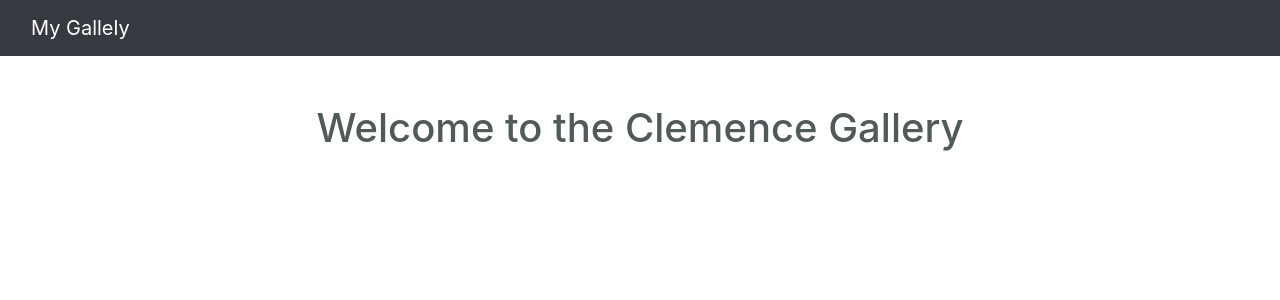
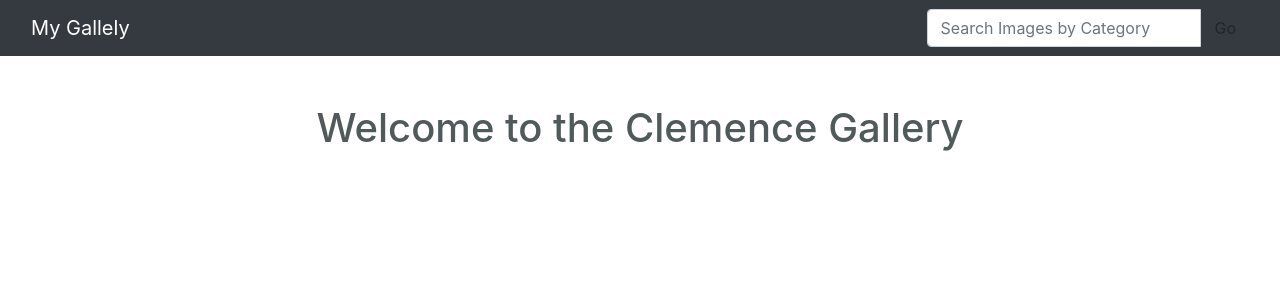
Before and after one commit to finaclemence15/myGalleryPics, a Django app: template photos/templates/welcome.html in a window 1280 px wide. Shown: the top 300 px of the page. Run offline with Django 3.2, Linux system fonts and the light colour scheme; the template is opened without the code that fills it, so the values that code supplies are empty; parts of the project's set-up code (start-up, migrations or seed data) failed here and were passed over; some libraries are stand-ins or nearby versions.

Commit message:
creation search form

```diff
--- a/photos/templates/navbar.html
+++ b/photos/templates/navbar.html
@@ -11,6 +11,15 @@
     <div class="navbar-header">
       <a class="navbar-brand" href="{% url 'welcome' %}">My Gallely</a>
     </div>
+
+    <div class="col-md-2.5 navbar-right" >
+        <div class="input-group">
+          <input type="text" class="form-control" placeholder="Search Images by Category">
+          <div class="input-group-btn">
+            <button class="btn btn-default" type="button">Go</button>
+          </div>
+        </div>
+      </div>
   </div>
 </nav> <br> <br>
 </body>
```
